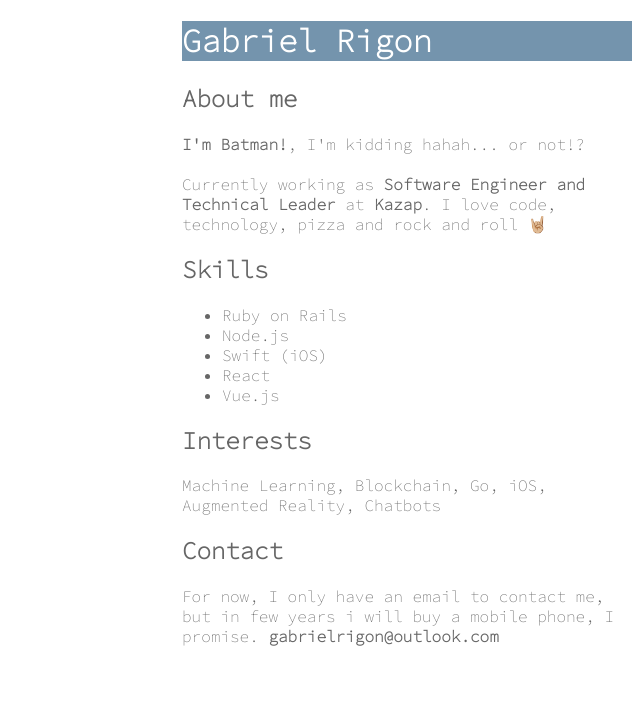
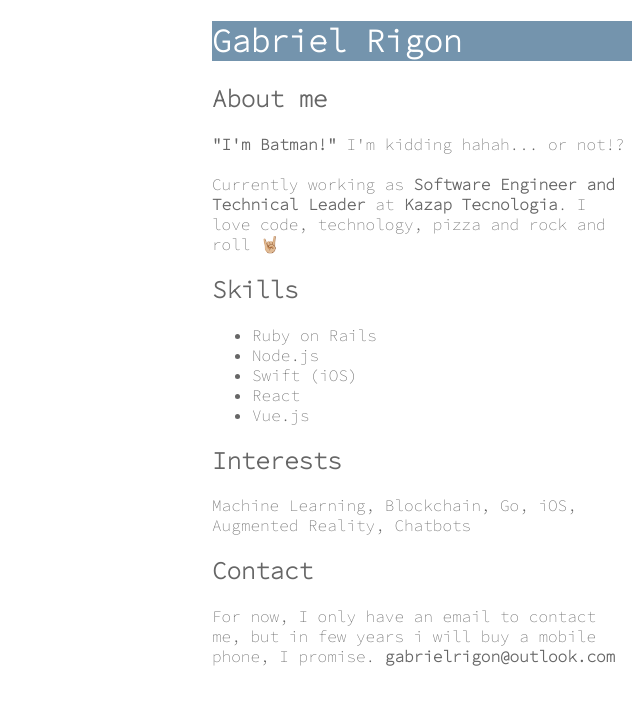
Before and after one commit to gabrielrigon/gabrielrigon.github.io, a Vue app: page / in a window 1280 px wide. Shown: the top 704 px of the page, without its empty margins (640-1280 px from the left). Built offline with nearby package versions, Linux system fonts and the light colour scheme.

Commit message:
adds dist folder to gitignore and update about me

```diff
--- a/src/App.vue
+++ b/src/App.vue
@@ -27,14 +27,15 @@ export default {
 
 <style>
 #app {
-  width: 450px;
+  width: 420px;
   margin: 0 0 0 auto;
 
   font-family: 'Source Code Pro', monospace;
   color: #666;
+  /* text-align: justify; */
 }
 
-@media only screen and (max-width: 500px) {
+@media only screen and (max-width: 540px) {
   #app {
     width: 100%;
   }
--- a/src/components/AboutMe.vue
+++ b/src/components/AboutMe.vue
@@ -2,8 +2,8 @@
   <div class="about-me">
     <h1>Gabriel Rigon</h1>
     <h2>About me</h2>
-    <p><strong>I'm Batman!</strong>, I'm kidding hahah... or not!? <br><br>
-    Currently working as <strong>Software Engineer and Technical Leader</strong> at <strong>Kazap</strong>. I love code, technology, pizza and rock and roll 🤘🏼</p>
+    <p><strong>"I'm Batman!"</strong> I'm kidding hahah... or not!? <br><br>
+    Currently working as <strong>Software Engineer and Technical Leader</strong> at <strong>Kazap Tecnologia</strong>. I love code, technology, pizza and rock and roll 🤘🏼</p>
   </div>
 </template>
 
```
Also changed, not shown: 1 other file (tests, documents, lock files or other folders).
